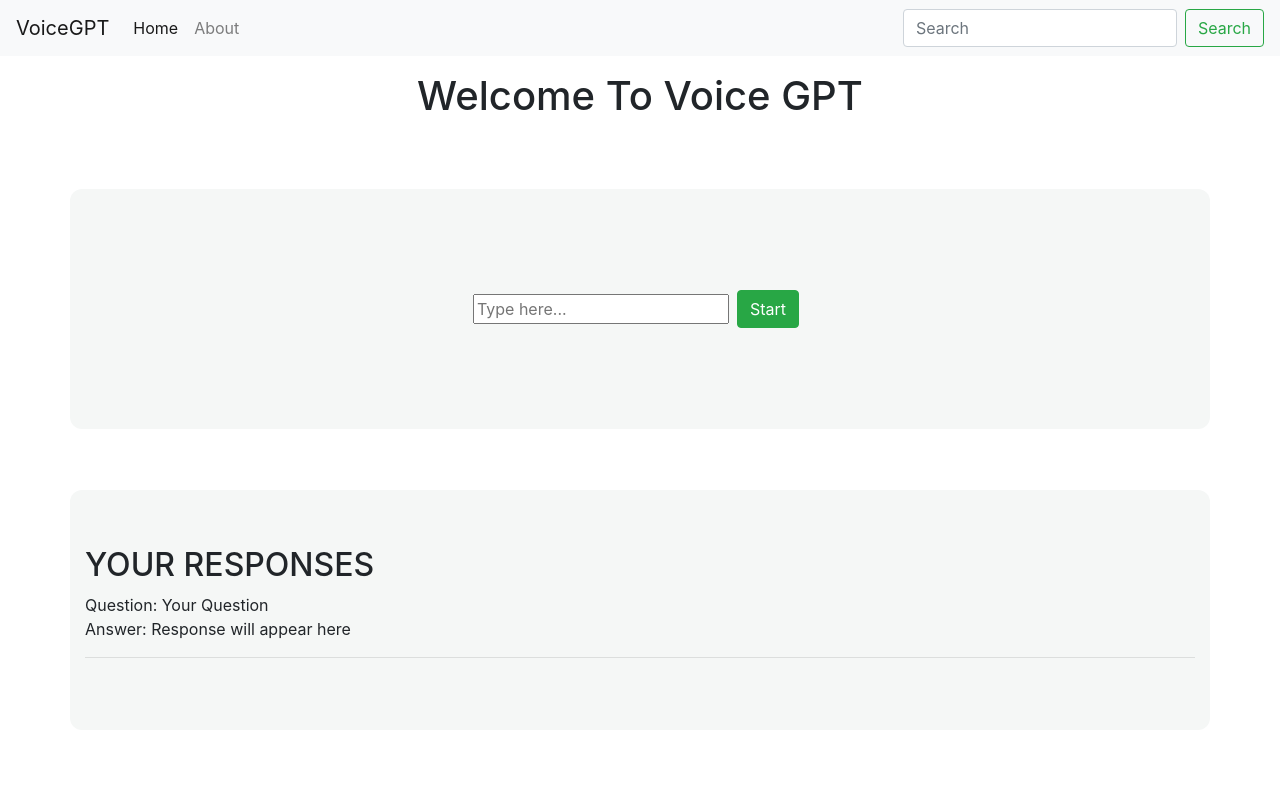
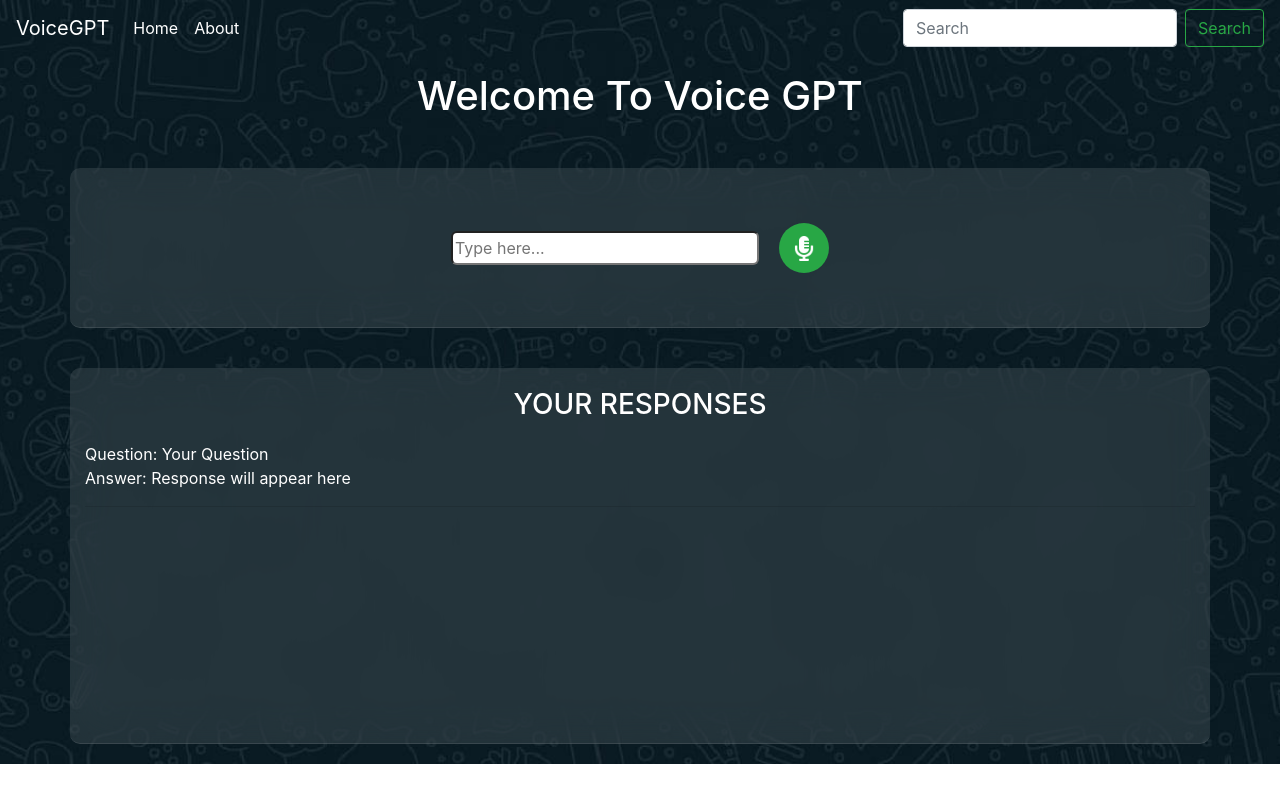
Before and after one commit to sangita50/final-year-project, a website: page index.html in a window 1280 px wide. Drawn offline with nearby package versions, Linux system fonts and the light colour scheme.

Commit message:
second commit

```diff
--- a/index.html
+++ b/index.html
@@ -12,26 +12,28 @@
     <!-- External CSS -->
     <link rel="stylesheet" href="styles.css">
 
+    <!-- favicon and title -->
+    <link rel="icon" href="assets/favicon.ico" type="image/x-icon">
     <title>Voice Assisant</title>
 
   </head>
 
 
   <body>
-    <!-- navbar need serious ui changes here -->
-    <nav class="navbar navbar-expand-lg navbar-light bg-light">
-      <a class="navbar-brand" href="#">VoiceGPT</a>
+    <nav class="navbar navbar-expand-lg ">
+      <a class="navbar-brand" href="#" >VoiceGPT</a>
       <button class="navbar-toggler" type="button" data-toggle="collapse" data-target="#navbarSupportedContent"
         aria-controls="navbarSupportedContent" aria-expanded="false" aria-label="Toggle navigation">
         <span class="navbar-toggler-icon"></span>
       </button>
       <div class="collapse navbar-collapse" id="navbarSupportedContent">
         <ul class="navbar-nav mr-auto">
-          <li class="nav-item active">
-            <a class="nav-link" href="#">Home <span class="sr-only">(current)</span></a>
+          <!-- active -->
+          <li class="nav-item">
+            <a class="nav-link" href="#" >Home <span class="sr-only">(current)</span></a>
           </li>
           <li class="nav-item">
-            <a class="nav-link" href="#">About</a>
+            <a class="nav-link" href="#" >About</a>
           </li>
         </ul>
         <form class="form-inline my-2 my-lg-0">
@@ -40,23 +42,23 @@
         </form>
       </div>
     </nav>
-    <!-- navbar need serious ui changes here -->
 
 
-
-    <h1 class="text-center my-2 py-2"> Welcome To Voice GPT</h1>
-    <div class="container py-12">
-      <input type="text" id="textInput" placeholder="Type here...">
-      <button type="button" id="start" class="btn btn-success mx-2">Start</button>
-      <!-- <button id="stop" type="button" class="btn btn-danger mx-2">Stop</button> -->
+    <h1 class="text-center my-2 py-2" style="color: #ffffff;"> Welcome To Voice GPT</h1>
+    <div class="container input py-12">
+      <input type="text" id="textInput" class="textField" placeholder="Type here...">
+      <button type="button" id="start" class="voiceButton">
+        <img src="assets/microphone-lines-solid.png" alt="Mic" class="mic-icon">
+      </button>
     </div>
 
     <div class="container chats">
-      <h2>YOUR RESPONSES</h2>
-
-      <div>Question: Your Question</div>
-      <div>Answer: Response will appear here</div>
-      <hr>
+      <h3 style="margin: 20px auto; ">YOUR RESPONSES</h3>
+      <div class="chatbox">
+        <div>Question: Your Question</div>
+        <div>Answer: Response will appear here</div>
+        <hr>
+      </div>
 
     </div>
 
--- a/index.js
+++ b/index.js
@@ -1,8 +1,7 @@
-
-
-const messages    = [];
-const textInput   = document.getElementById('textInput');
-const voiceButton = document.getElementById('start');
+const messages      = [];
+const textInput     = document.getElementById('textInput');
+const voiceButton   = document.getElementById('start');
+const chatContainer = document.querySelector(".chatbox");
 
 async function postData(query) {
 // console.log(query);
@@ -29,15 +28,10 @@ try {
     }
 }
 
-      // const populateUsingGpt = (input)=>{
-      //   postData(input).then((data) => {
-      //     document.querySelector(".chats").innerHTML = document.querySelector(".chats").innerHTML + `<div>Question: ${input}</div>  <div>Answer: ${data.answer}</div> <hr>`
-      //   });
-      // }
-
 async function populateUsingGpt(input){
     postData(input).then((data) => {
-        document.querySelector(".chats").innerHTML = document.querySelector(".chats").innerHTML + `<div>Question: ${input}</div>  <div>Answer: ${data.answer}</div> <hr>`
+        chatContainer.innerHTML = chatContainer.innerHTML + `<div>Question: ${input}</div>  <div>Answer: ${data.answer}</div> <hr>`
+        chatContainer.scrollTop = chatContainer.scrollHeight; // Scroll to bottom
     });
 }
 
@@ -53,7 +47,6 @@ recognition.addEventListener('result', e => {
         .map(result => result[0])
         .map(result => result.transcript)
         .join('')
-
     globalTranscript = transcript
 });
 
@@ -82,9 +75,6 @@ textInput.addEventListener('keypress', (event)=>{
         globalText = ""
 
         // Empty the input field
-        // event.target.value = '';
-            // textInput.value = inputValue;
-            // Here you can perform any action with the input value
-            // const data = handleText(inputValue);
+        event.target.value = '';
     }
 });
--- a/styles.css
+++ b/styles.css
@@ -1,20 +1,87 @@
+body {
+  background-image: url('assets/background.jpg');
+  background-size: cover;
+  background-position:center;
+  background-repeat: no-repeat;
+}
+
 .container {
   min-height: 30vh;
-    background: #f5f7f6;
+  color: #ffffff ;
+  background-color: rgba(255, 255, 255, 0.1);
+  backdrop-filter: blur(20px);
+  border-bottom: 1px solid rgba(255, 255, 255, 0.1);
   display: flex;
+  align-items: center;
+  margin: 40px auto;
+  border-radius: 10px;
+}
+
+.input {
+  min-height: 20vh;
   justify-content: center;
-    align-items: center;
-    margin: 61px auto;
-    border-radius: 12px;
 }
 
 .chats {
   align-items: flex-start;
   flex-direction: column;
+  height: 47vh;
+  margin-bottom: 20px;
+}
+
+.chatbox {
+  width:100%;
+  align-items: flex-start;
+  flex-direction: column;
+  overflow-y: auto;
+  height: 37vh;
+  max-height: 37vh;
+}
+
+.voiceButton {
+  background-color: #28a745;
+  border: none;
+  border-radius: 50%;
+  width: 50px;
+  height: 50px;
+  cursor: pointer;
+}
+
+.voiceButton:hover {
+  background-color: #19692a;
+}
+
+.voiceButton:focus {
+  outline: none;
+  box-shadow: 0 0 5px #19692a;
+}
+
+.voiceButton .mic-icon {
+  width: 20px;
+  height: 25px;
+}
+
+.textField {
+  box-sizing: content-box;
+  height: 28px;
+  width: 300px;
+  margin-right: 20px;
+  border-radius: 6px;
 }
 
 hr {
   margin-left: 0;
   margin-right: 0;
   width: 100%;
+  height: 2px;
+  color: black;
 }
+
+
+.navbar {
+  background-color: transparent;
+}
+
+.navbar-light, .navbar-nav, .nav-link, .navbar-light, .navbar-brand, .nav-item{
+  color: #ffffff ;
+}
```
Also changed, not shown: assets/background.jpg (added), assets/favicon.ico (added), assets/microphone-lines-solid.png (added). Lines whose indentation alone changed are shown as unchanged.
